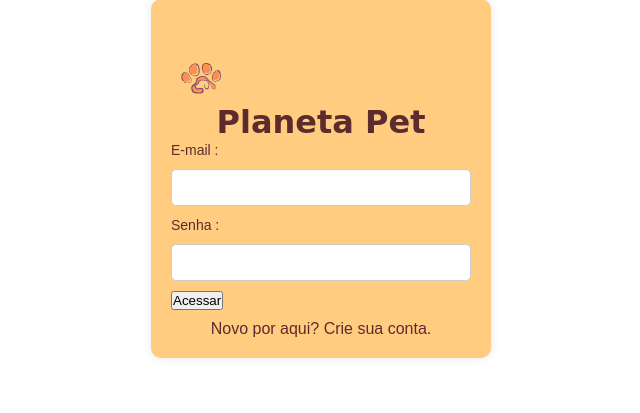
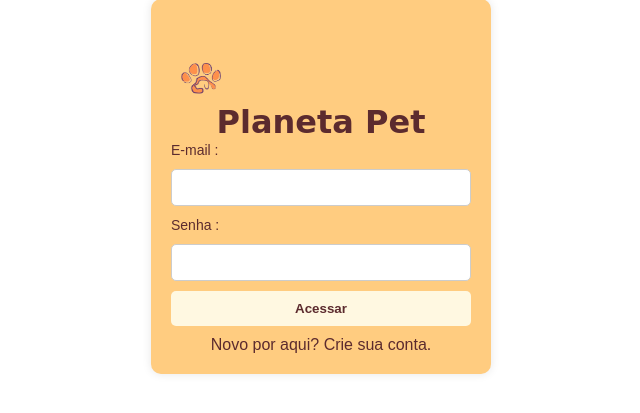
Before and after one commit to LuizGustavo007/projeto-2-semestre, a PHP site: page /login/index.html in a window 1280 px wide. Shown: the part 171-584 px from the top of the page, without its empty margins (319-959 px from the left). Run offline with PHP 8.4, Linux system fonts and the light colour scheme; some web fonts are replaced.

Commit message:
final de verdade

```diff
--- a/login/index.html
+++ b/login/index.html
@@ -29,7 +29,7 @@
             <label for="password">Senha :</label>
             <input type="password" id="password" name="password">
             <!-- <button type="submit" >Acessar</button> -->
-              <input type="button" value="Acessar" onclick="window.location.href='../index.html';"/>
+              <input type="button" value="Acessar" id="botao" onclick="window.location.href='../index.html';"/>
             <p><a href="../cadastro/index.html">Novo por aqui? Crie sua conta.</a></p>
         </form>
     </div>
--- a/login/style.css
+++ b/login/style.css
@@ -58,7 +58,7 @@ body {
     box-sizing: border-box;
 }
 
-.login-container button {
+.login-container #botao {
     width: 100%;
     padding: 10px;
     background-color: #FFF8E1;
@@ -69,7 +69,7 @@ body {
     color: #5C2B2E;
 }
 
-.login-container button:hover {
+.login-container #botao:hover {
     background-color: #FFD54F;
 }
 
```
